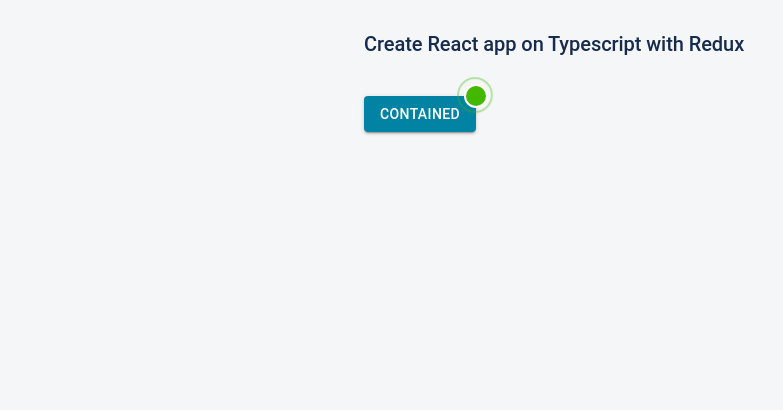
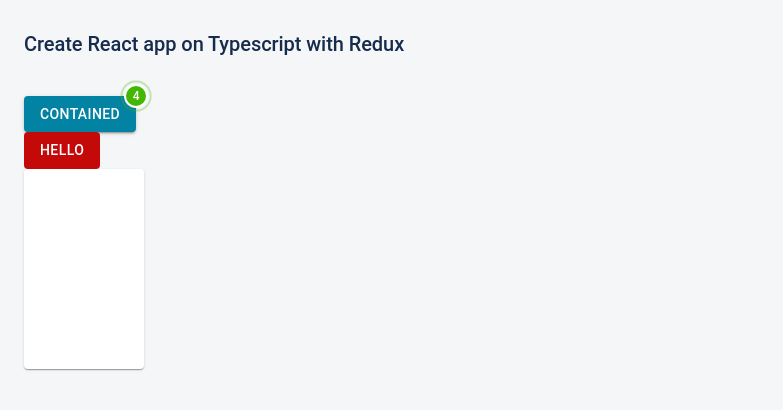
Before and after one commit to Nurillo1997/Travel-app, a React (Create React App) app: page / in a window 1280 px wide. Shown: the top 410 px of the page, without its empty margins (0-783 px from the left). Built offline with nearby package versions, Linux system fonts and the light colour scheme.

Commit message:
feat: solve issue of RippleBadge customization

```diff
--- a/src/app/App.tsx
+++ b/src/app/App.tsx
@@ -1,11 +1,11 @@
 import React from 'react';
 import '../css/App.css';
 import { RippleBadge } from './MaterialTheme/styled';
-import { Box, Button, Container, Stack, Typography } from '@mui/material';
+import { Box, Button, Container, Paper, Stack, Typography } from '@mui/material';
 
 function App() {
   return (
-    <Container maxWidth='sm'>
+    <Container>
       <Stack flexDirection={"column"}>
         <Box sx={{ my: 4 }}>
           <Typography variant='h4' component={'h1'} gutterBottom>
@@ -18,6 +18,20 @@
               Contained
             </Button>
           </RippleBadge>
+          <br></br>
+
+          <Button
+            variant='contained'
+            disableRipple
+            disableElevation
+            >
+            hello
+          </Button>
+
+         <Paper sx={{height:'200px', width: '120px'}}>
+
+         </Paper>
+
         </Box>
       </Stack>
     </Container>
--- a/src/app/MaterialTheme/styled.ts
+++ b/src/app/MaterialTheme/styled.ts
@@ -4,18 +4,17 @@
 export const RippleBadge = styled(Badge)(({ theme }) => ({
   "& .MuiBadge-badge": {
     backgroundColor: "#44b700",
-    color: "#44b700",
+    color: "#FFFF",
     boxShadow: `0 0 0 2px ${theme.palette.background.paper}`,
     "&::after": {
       position: "absolute",
-      top: "-1px",
-      left: "-1px",
       width: "100%",
       height: "100%",
       borderRadius: "50%",
       animation: "ripple 1.2s infinite ease-in-out",
       border: "1px solid currentColor",
       content: '""',
+      color: '#44b700'
     },
   },
   "@keyframes ripple": {
@@ -24,7 +23,7 @@
       opacity: 1,
     },
     "100%": {
-      transform: "scale(2.4)",
+      transform: "scale(2)",
       opacity: 0,
     },
   },
```
